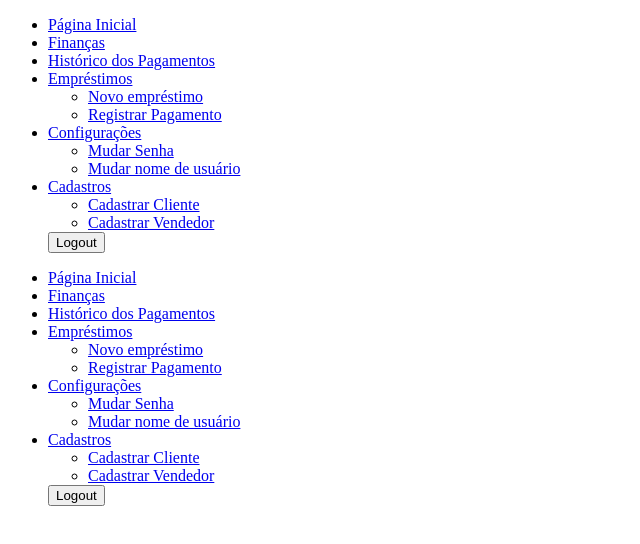
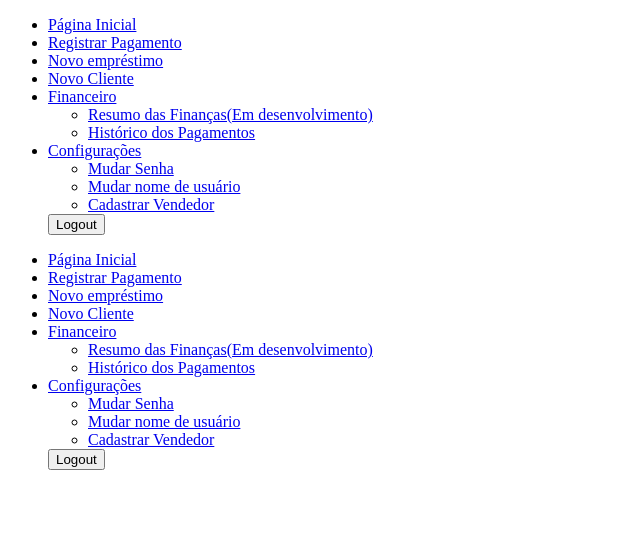
Before and after one commit to TeteuPower/controleRS, a website: page public/html/header.html in a window 1280 px wide. Shown: the whole page, without its empty margins (0-640 px from the left). Drawn offline with Linux system fonts and the light colour scheme.

Commit message:
Corrigindo erros de exibição da dashboard ou página inicial, criando função que formata valor e organizando o header

```diff
--- a/public/html/header.html
+++ b/public/html/header.html
@@ -14,13 +14,14 @@
     <nav class="admin-menu">
         <ul>
             <li><a href="dashboard.html">Página Inicial</a></li>
-            <li><a href="resumo-vendedor.html">Finanças</a></li>
-            <li><a href="historico-pagamentos.html">Histórico dos Pagamentos</a></li>
+            <li><a href="registrar-pagamento.html">Registrar Pagamento</a></li>
+            <li><a href="cadastrar-emprestimo.html">Novo empréstimo</a></li>
+            <li><a href="cadastrar-cliente.html">Novo Cliente</a></li>
             <li>
-                <a href="#">Empréstimos</a>
+                <a href="#">Financeiro</a>
                 <ul>
-                    <li><a href="cadastrar-emprestimo.html">Novo empréstimo</a></li>
-                    <li><a href="registrar-pagamento.html">Registrar Pagamento</a></li>
+                    <li><a href="resumo-vendedor.html"> Resumo das Finanças(Em desenvolvimento)</a></li>
+                    <li><a href="historico-pagamentos.html">Histórico dos Pagamentos</a></li>
                 </ul>
             </li>
             <li>
@@ -28,12 +29,6 @@
                 <ul>
                     <li><a href="mudar-senha.html">Mudar Senha</a></li>
                     <li><a href="mudar-usuario.html">Mudar nome de usuário</a></li>
-                </ul>
-            </li>
-            <li>
-                <a href="#">Cadastros</a>
-                <ul>
-                    <li><a href="cadastrar-cliente.html">Cadastrar Cliente</a></li>
                     <li><a href="cadastrar-vendedor.html">Cadastrar Vendedor</a></li>
                 </ul>
             </li>
@@ -44,13 +39,14 @@
     <nav class="mobile-menu">
         <ul>
             <li><a href="dashboard.html">Página Inicial</a></li>
-            <li><a href="resumo-vendedor.html">Finanças</a></li>
-            <li><a href="historico-pagamentos.html">Histórico dos Pagamentos</a></li>
+            <li><a href="registrar-pagamento.html">Registrar Pagamento</a></li>
+            <li><a href="cadastrar-emprestimo.html">Novo empréstimo</a></li>
+            <li><a href="cadastrar-cliente.html">Novo Cliente</a></li>
             <li>
-                <a href="#">Empréstimos</a>
+                <a href="#">Financeiro</a>
                 <ul>
-                    <li><a href="cadastrar-emprestimo.html">Novo empréstimo</a></li>
-                    <li><a href="registrar-pagamento.html">Registrar Pagamento</a></li>
+                    <li><a href="resumo-vendedor.html"> Resumo das Finanças(Em desenvolvimento)</a></li>
+                    <li><a href="historico-pagamentos.html">Histórico dos Pagamentos</a></li>
                 </ul>
             </li>
             <li>
@@ -58,12 +54,6 @@
                 <ul>
                     <li><a href="mudar-senha.html">Mudar Senha</a></li>
                     <li><a href="mudar-usuario.html">Mudar nome de usuário</a></li>
-                </ul>
-            </li>
-            <li>
-                <a href="#">Cadastros</a>
-                <ul>
-                    <li><a href="cadastrar-cliente.html">Cadastrar Cliente</a></li>
                     <li><a href="cadastrar-vendedor.html">Cadastrar Vendedor</a></li>
                 </ul>
             </li>
--- a/routes/emprestimos-diarios.js
+++ b/routes/emprestimos-diarios.js
@@ -13,6 +13,7 @@ router.get('/', autenticar, (req, res) => {
       ed.valor_total,
       ed.taxa_juros,
       ed.numero_dias,
+      ed.tipo,
       ed.status,
       (SELECT SUM(valor_pago) FROM pagamentos_diarios WHERE id_emprestimo = ed.id) AS total_pago
     FROM
--- a/routes/emprestimos-mensais.js
+++ b/routes/emprestimos-mensais.js
@@ -12,6 +12,8 @@ router.get('/', autenticar, (req, res) => {
       c.nome AS nome_cliente,
       em.valor_total,
       em.taxa_juros,
+      em.tipo,
+      em.data_inicio,
       em.data_termino,
       em.status,
       (SELECT SUM(valor_pago) FROM pagamentos_mensais WHERE id_emprestimo = em.id) AS total_pago
```
Also changed, not shown: public/js/dashboard.js (+9 -7 lines), public/js/funcoes.js (+9 -0 lines).
